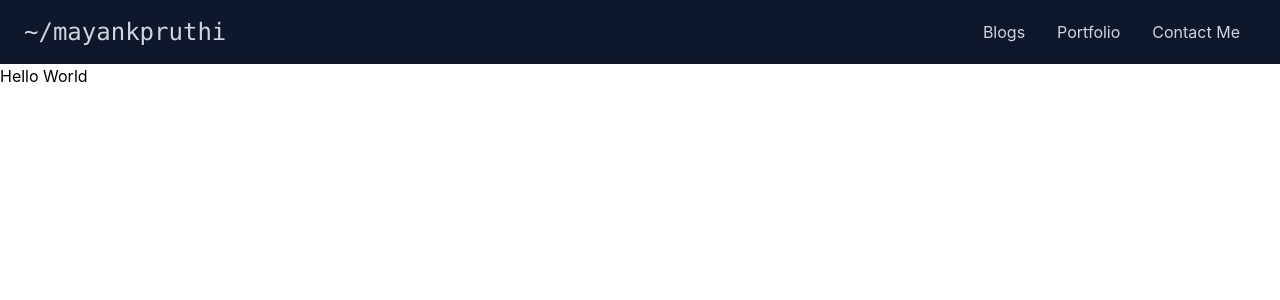
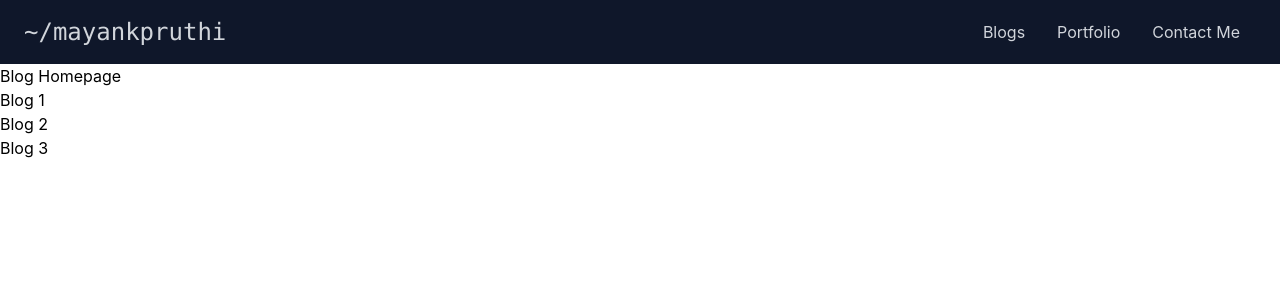
Before and after one commit to mayankpruthii/mayankpruthii.github.io, a React (Create React App) app: page /blogs in a window 1280 px wide. Shown: the top 300 px of the page. Built offline with nearby package versions, Linux system fonts and the light colour scheme.

Commit message:
Added routing to application

```diff
--- a/package.json
+++ b/package.json
@@ -8,9 +8,12 @@
     "@testing-library/react": "^13.4.0",
     "@testing-library/user-event": "^13.5.0",
     "gh-pages": "^6.0.0",
+    "localforage": "^1.10.0",
+    "match-sorter": "^6.3.1",
     "react": "^18.2.0",
     "react-dom": "^18.2.0",
     "react-scripts": "5.0.1",
+    "sort-by": "^1.2.0",
     "tailwindcss": "^3.3.5",
     "web-vitals": "^2.1.4"
   },
@@ -39,5 +42,8 @@
       "last 1 firefox version",
       "last 1 safari version"
     ]
+  },
+  "devDependencies": {
+    "react-router-dom": "^6.19.0"
   }
 }
--- a/src/App.js
+++ /dev/null
@@ -1,16 +0,0 @@
-import logo from "./logo.svg";
-import "./App.css";
-import { Header } from "./components/Header";
-
-function App() {
-	return (
-		<>
-			<Header />
-			{/* <div className="m-2"></div> */}
-			<div className="pt-16"></div>
-      <p>Hello World</p>
-		</>
-	);
-}
-
-export default App;
--- /dev/null
+++ b/src/App.jsx
@@ -0,0 +1,24 @@
+import "./App.css";
+import { Blogs } from "./components/blogs/Blogs";
+import { Header } from "./components/header/Header";
+import { Route, Routes } from "react-router-dom";
+import { NotFound } from "./components/not-found/NotFound";
+
+function App() {
+	return (
+		<>
+			<Header />
+			<div className="pt-16"></div>
+			<Routes>
+				<Route path="/" element={<h1>Homepage</h1>} />
+				<Route path="/portfolio" element={<h1>Portfolio</h1>} />
+				<Route path="/blogs/" element={<Blogs />} />
+				<Route path="/blog/:blogName" element={<Blogs />} />
+				<Route path="/contact-me" element={<h1>Contact Me</h1>} />
+				<Route path="*" element={<NotFound />} />
+			</Routes>
+		</>
+	);
+}
+
+export default App;
--- /dev/null
+++ b/src/components/blogs/Blogs.jsx
@@ -0,0 +1,24 @@
+import { Link, useParams } from "react-router-dom";
+
+export const Blogs = () => {
+	const { blogName } = useParams();
+
+	if (blogName === undefined) {
+		return (
+			<>
+				<h1>Blog Homepage</h1>
+				<p>
+					<Link to="/blog/1">Blog 1</Link>
+				</p>
+				<p>
+					<Link to="/blog/2">Blog 2</Link>
+				</p>
+				<p>
+					<Link to="/blog/3">Blog 3</Link>
+				</p>
+			</>
+		);
+	}
+
+	return <h1>Blog {blogName}</h1>;
+};
--- a/src/components/Header.js
+++ b/src/components/header/Header.jsx
@@ -1,4 +1,5 @@
 import React, { useEffect, useState } from "react";
+import { Link } from "react-router-dom";
 
 function getCurrentDimension() {
 	return {
@@ -19,15 +20,15 @@ export const Header = () => {
 	const headerNavigationItems = [
 		{
 			navigationItem: "Blogs",
-			navigationLink: "./",
+			navigationLink: "/blogs",
 		},
 		{
 			navigationItem: "Portfolio",
-			navigationLink: "./",
+			navigationLink: "/portfolio",
 		},
 		{
 			navigationItem: "Contact Me",
-			navigationLink: "./",
+			navigationLink: "/contact-me",
 		},
 	];
 
@@ -51,9 +52,11 @@ export const Header = () => {
 					<div className="list-none self-center">
 						<ul className="flex">
 							{headerNavigationItems.map((item) => (
-								<div className="py-4 px-4 bg-grey text-gray-300 hover:bg-slate-800 hover:cursor-pointer hover:text-white">
-									{item.navigationItem}
-								</div>
+								<Link to={item.navigationLink}>
+									<div className="py-4 px-4 bg-grey text-gray-300 hover:bg-slate-800 hover:cursor-pointer hover:text-white">
+										{item.navigationItem}
+									</div>
+								</Link>
 							))}
 						</ul>
 					</div>
--- /dev/null
+++ b/src/components/not-found/NotFound.jsx
@@ -0,0 +1,25 @@
+import { Link } from "react-router-dom";
+
+export const NotFound = () => {
+	const glassOfWaterImageUrl = "./water-glass.png";
+
+	return (
+		<div className="flex align-middle justify-center">
+			<div>
+				<img className="m-auto mt-36 h-96" src={glassOfWaterImageUrl} />
+				<p className="text-center font-bold">
+					The page you are trying to access could not be found
+				</p>
+				<p className="text-center">
+					Anyway, here is a reminder for you to drink a glass of water
+				</p>
+				<br />
+				<Link to="/">
+					<p className="font-bold cursor-pointer text-gray-700 text-center">
+						::: Go to Home Page :::
+					</p>
+				</Link>
+			</div>
+		</div>
+	);
+};
--- a/src/index.js
+++ b/src/index.js
@@ -1,14 +1,17 @@
-import React from 'react';
-import ReactDOM from 'react-dom/client';
-import './index.css';
-import App from './App';
-import reportWebVitals from './reportWebVitals';
+import React from "react";
+import ReactDOM from "react-dom/client";
+import "./index.css";
+import App from "./App";
+import reportWebVitals from "./reportWebVitals";
+import { BrowserRouter } from "react-router-dom";
 
-const root = ReactDOM.createRoot(document.getElementById('root'));
+const root = ReactDOM.createRoot(document.getElementById("root"));
 root.render(
-  <React.StrictMode>
-    <App />
-  </React.StrictMode>
+	<React.StrictMode>
+		<BrowserRouter>
+			<App />
+		</BrowserRouter>
+	</React.StrictMode>,
 );
 
 // If you want to start measuring performance in your app, pass a function
```
Also changed, not shown: public/water-glass.png (added), 1 other file (tests, documents, lock files or other folders).
